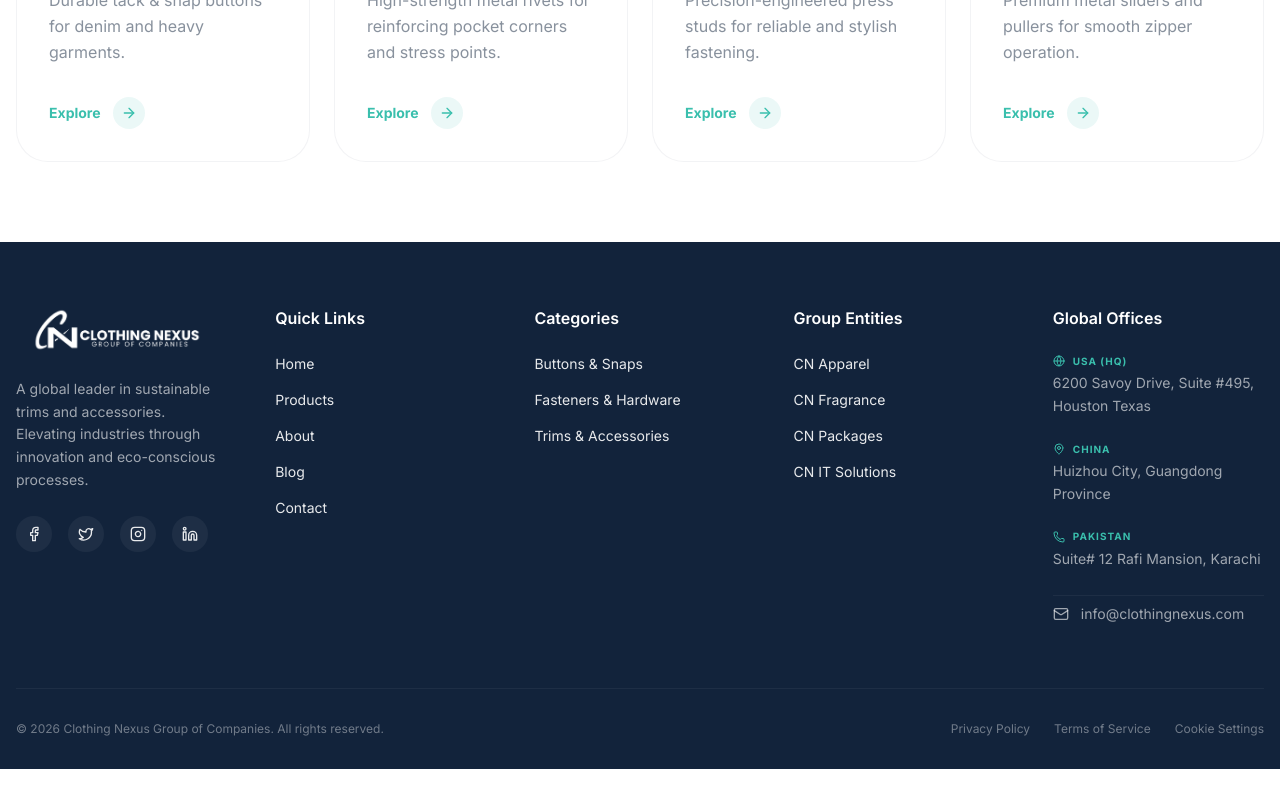
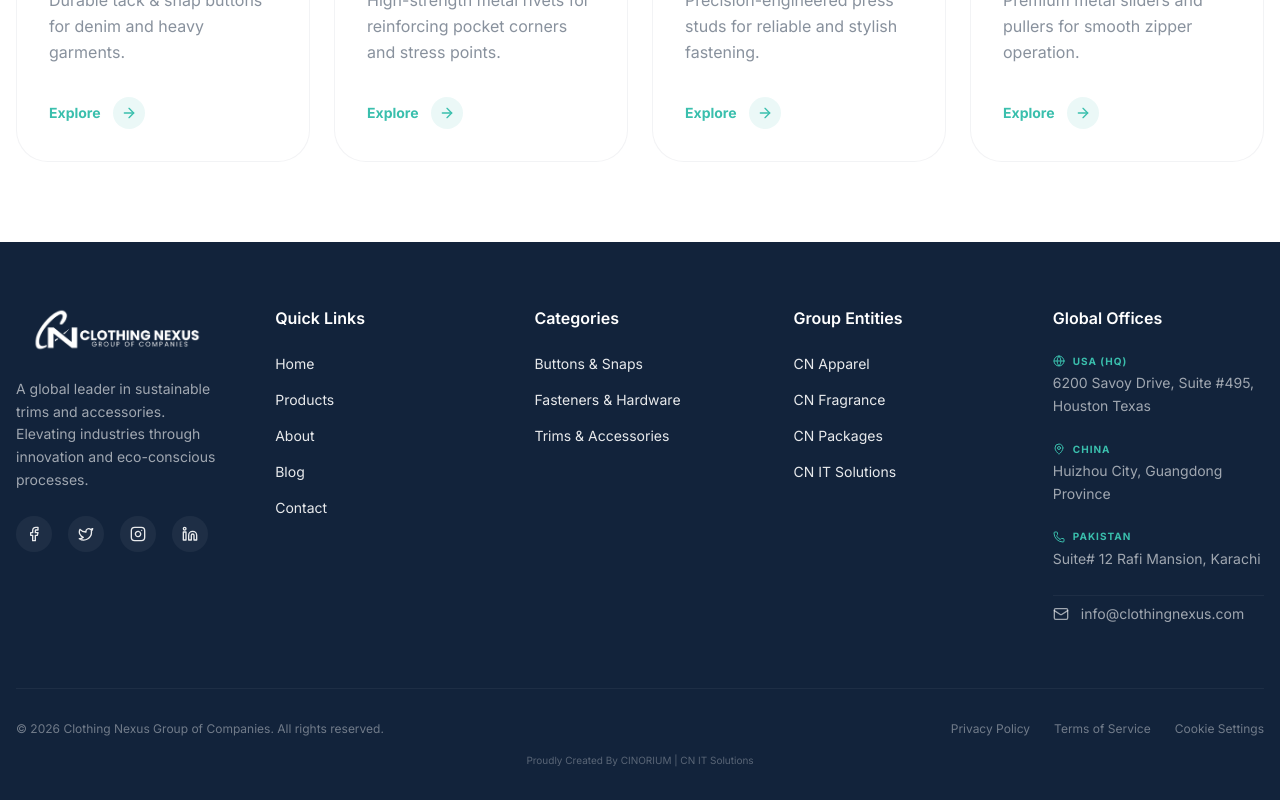
Before and after one commit to theclickcreateco/cnmain, a Next.js app: page / in a window 1280 px wide. Shown: the part 5266-6066 px from the top of the page. Before the commit the page ends 6035 px from the top, so only its background shows below. Built offline with nearby package versions, Linux system fonts and the light colour scheme.

Commit message:
cinorium credits

```diff
--- a/src/components/Footer.tsx
+++ b/src/components/Footer.tsx
@@ -214,6 +214,11 @@
           </Link>
         </div>
       </div>
+      <div className="flex mx-auto items-center justify-center mt-4 text-[10px] text-white/30">
+        <p>
+        Proudly Created By CINORIUM | CN IT Solutions
+        </p>
+      </div>
     </footer>
   );
 }
```
